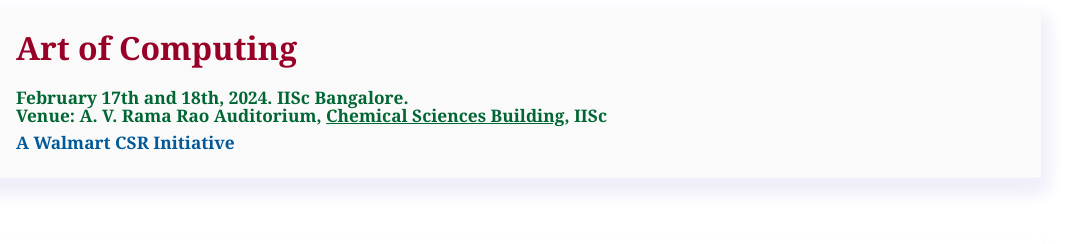
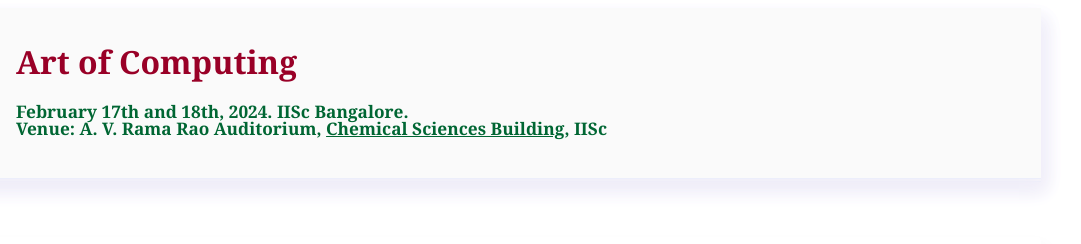
Before and after one commit to p10rahulm/theArtOfComputing, a plain HTML site: page arghaManna.html in a window 1280 px wide. Shown: the top 244 px of the page, 199-1280 px from the left. Drawn offline with nearby package versions, Linux system fonts and the light colour scheme; some packages are replaced by stand-ins of ours; a script that the page names is missing.

Commit message:
content changes

```diff
--- a/arghaManna.html
+++ b/arghaManna.html
@@ -64,7 +64,7 @@
                 Art of Computing<br>
                 <div id="headerSponsor">February 17th and 18th, 2024. IISc Bangalore. <br>Venue: A. V. Rama Rao Auditorium,
                     <u><a href="https://maps.app.goo.gl/utVukQGowNPVh3Cs9" target="_blank">Chemical Sciences Building</a></u>, IISc</div>
-                <div id="headerSubheading">A Walmart CSR Initiative</div>
+                <!--<div id="headerSubheading">A Walmart CSR Initiative</div>-->
             </div>
 
 
```
Also changed, not shown: atasiPanda.html (+1 -1 lines), bireswarDas.html (+1 -1 lines), cPandurangan.html (+1 -1 lines), debajyotiKar.html (+1 -1 lines), faq.html (+1 -1 lines), georgeMathen.html (+1 -1 lines), index.html (+1 -1 lines), jaikumarRadhakrishnan.html (+1 -1 lines), kvnSreenivas.html (+1 -1 lines), manishaPadala.html (+1 -1 lines), neeldharaMisra.html (+1 -1 lines), rachanaGusain.html (+1 -1 lines), rahulSaladi.html (+1 -1 lines), shriramKrishnamurthi.html (+1 -1 lines), 1 more files.
